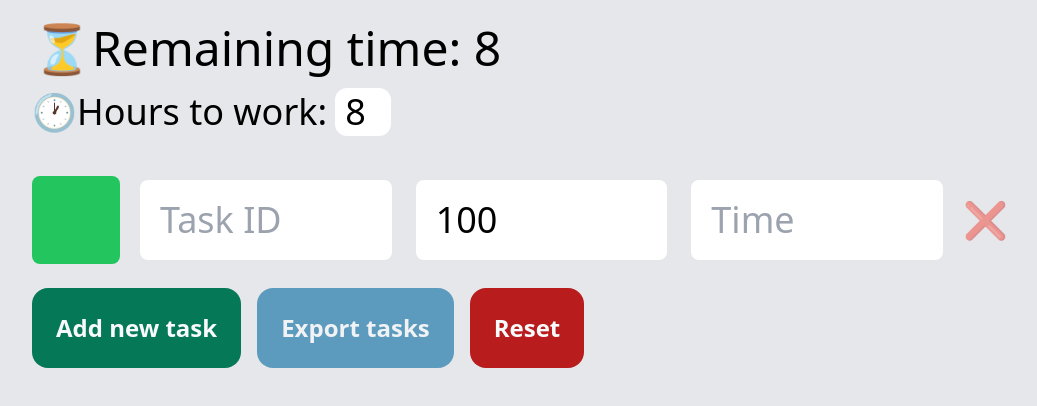
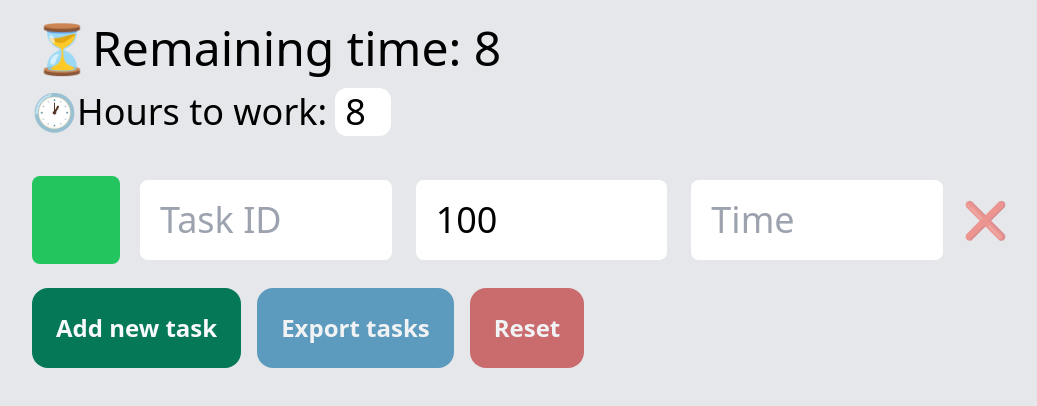
Before and after one commit to PedroL22/Task-Calculator, a React (Vite) app: page / in a window 1280 px wide. Shown: the top 406 px of the page, without its empty margins (120-1157 px from the left). Built offline with nearby package versions, Linux system fonts and the light colour scheme.

Commit message:
✨ feat: Add Framer Motion animations

```diff
--- a/package.json
+++ b/package.json
@@ -15,11 +15,11 @@
     "@radix-ui/react-icons": "^1.3.0",
     "class-variance-authority": "^0.7.0",
     "clsx": "^2.1.1",
+    "framer-motion": "^11.11.1",
     "lucide-react": "^0.445.0",
     "next-themes": "^0.3.0",
     "react": "^18.3.1",
     "react-dom": "^18.3.1",
-    "react-magic-motion": "^1.1.2",
     "sonner": "^1.5.0",
     "tailwind-merge": "^2.5.2",
     "tailwindcss-animate": "^1.0.7",
--- a/src/App.tsx
+++ b/src/App.tsx
@@ -1,6 +1,6 @@
+import { ClipboardText } from '@phosphor-icons/react/dist/ssr'
+import { AnimatePresence, LayoutGroup, motion } from 'framer-motion'
 import { useEffect, useState } from 'react'
-
-import { ClipboardText } from '@phosphor-icons/react/dist/ssr'
 import { toast } from 'sonner'
 import { AddTaskButton } from '~/components/AddTaskButton'
 import { ExportButton } from '~/components/ExportButton'
@@ -41,6 +41,7 @@ export const App = () => {
 
   return (
     <main className='mx-auto max-w-screen-lg p-6'>
+      <LayoutGroup>
         <div className='space-y-4'>
           <h1 className='font-medium text-5xl'>⏳Remaining time: {remainingTime}</h1>
 
@@ -61,12 +62,20 @@ export const App = () => {
           </h2>
         </div>
 
-      <div className='mt-10 flex flex-col'>
-        <div className='mb-6 flex flex-col space-y-4'>
+        <motion.div className='mt-10 flex flex-col' layout>
+          <motion.div className='mb-6 flex flex-col space-y-4' layout>
+            <AnimatePresence>
               {tasks.length ? (
                 tasks.map((task) => (
+                  <motion.div
+                    key={task.id}
+                    initial={{ opacity: 0, y: -20 }}
+                    animate={{ opacity: 1, y: 0 }}
+                    exit={{ opacity: 0, y: -20, transition: { duration: 0.1 } }}
+                    transition={{ duration: 0.3 }}
+                    layout
+                  >
                     <TaskRow
-                key={task.id}
                       id={task.id}
                       code={task.code}
                       percentage={task.percentage}
@@ -76,13 +85,15 @@ export const App = () => {
                       onChange={updateTask}
                       onClose={() => removeTask(task.id)}
                     />
+                  </motion.div>
                 ))
               ) : (
                 <p className='text-2xl'>No tasks added.</p>
               )}
-        </div>
+            </AnimatePresence>
+          </motion.div>
 
-        <div className='flex items-center space-x-4'>
+          <motion.div className='flex items-center space-x-4' layout>
             <AddTaskButton onClick={addTask} />
 
             <Dialog>
@@ -119,9 +130,13 @@ export const App = () => {
               </DialogContent>
             </Dialog>
 
-          <ResetButton onClick={resetTasks} />
-        </div>
-      </div>
+            <ResetButton
+              disabled={!tasks[0].code && tasks[0].percentage === 100 && !tasks[0].time}
+              onClick={resetTasks}
+            />
+          </motion.div>
+        </motion.div>
+      </LayoutGroup>
     </main>
   )
 }
```
Also changed, not shown: 1 other file (tests, documents, lock files or other folders). Lines whose indentation alone changed are shown as unchanged.
